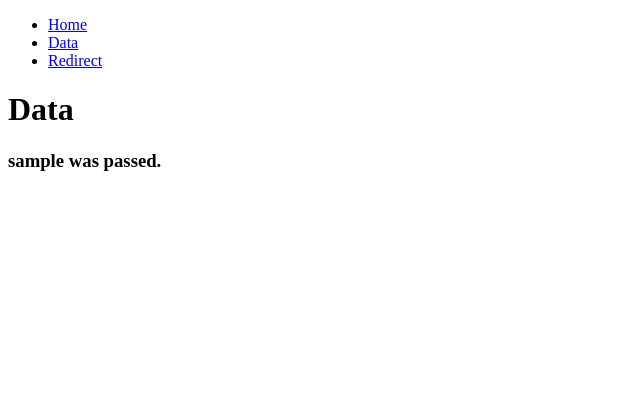
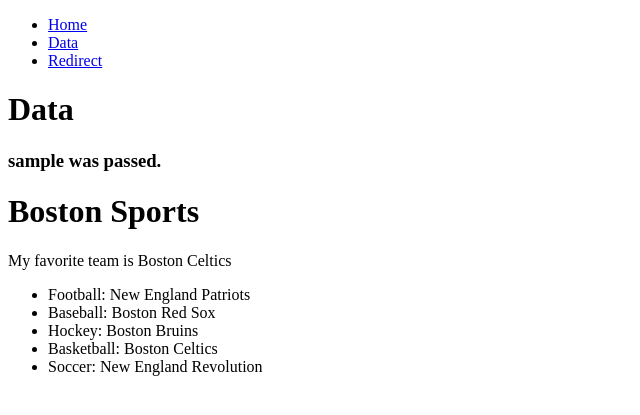
Before and after one commit to ccyueh/ct_basic_flask, a Flask app: a page that uses app/templates/data.html in a window 1280 px wide. Shown: the top 415 px of the page, without its empty margins (0-640 px from the left). Run offline with Flask 2, Linux system fonts and the light colour scheme.

Commit message:
Added sports

```diff
--- a/app/routes.py
+++ b/app/routes.py
@@ -14,7 +14,14 @@
 
 @app.route('/data/<name>', methods=['GET'])
 def pageData(name=''):
-    return render_template('data.html', name=name)
+    sports = {
+        'football': 'New England Patriots',
+        'baseball': 'Boston Red Sox',
+        'hockey': 'Boston Bruins',
+        'basketball': 'Boston Celtics',
+        'soccer': 'New England Revolution'
+    }
+    return render_template('data.html', name=name, sports=sports)
 
 @app.route('/go_home')
 def go_home():
--- a/app/templates/data.html
+++ b/app/templates/data.html
@@ -4,4 +4,13 @@
   <h1>Data</h1>
   <h3>{{ name }} was passed.</h3>
 
+  <h1>Boston Sports</h1>
+  <p>My favorite team is {{ sports['basketball'] }}</p>
+
+  <ul>
+    {% for k,v in sports.items() %}
+      <li> {{ k.title() }}: {{ sports[k] }}</li>
+    {% endfor %}
+</ul>
+
 {% endblock %}
```
